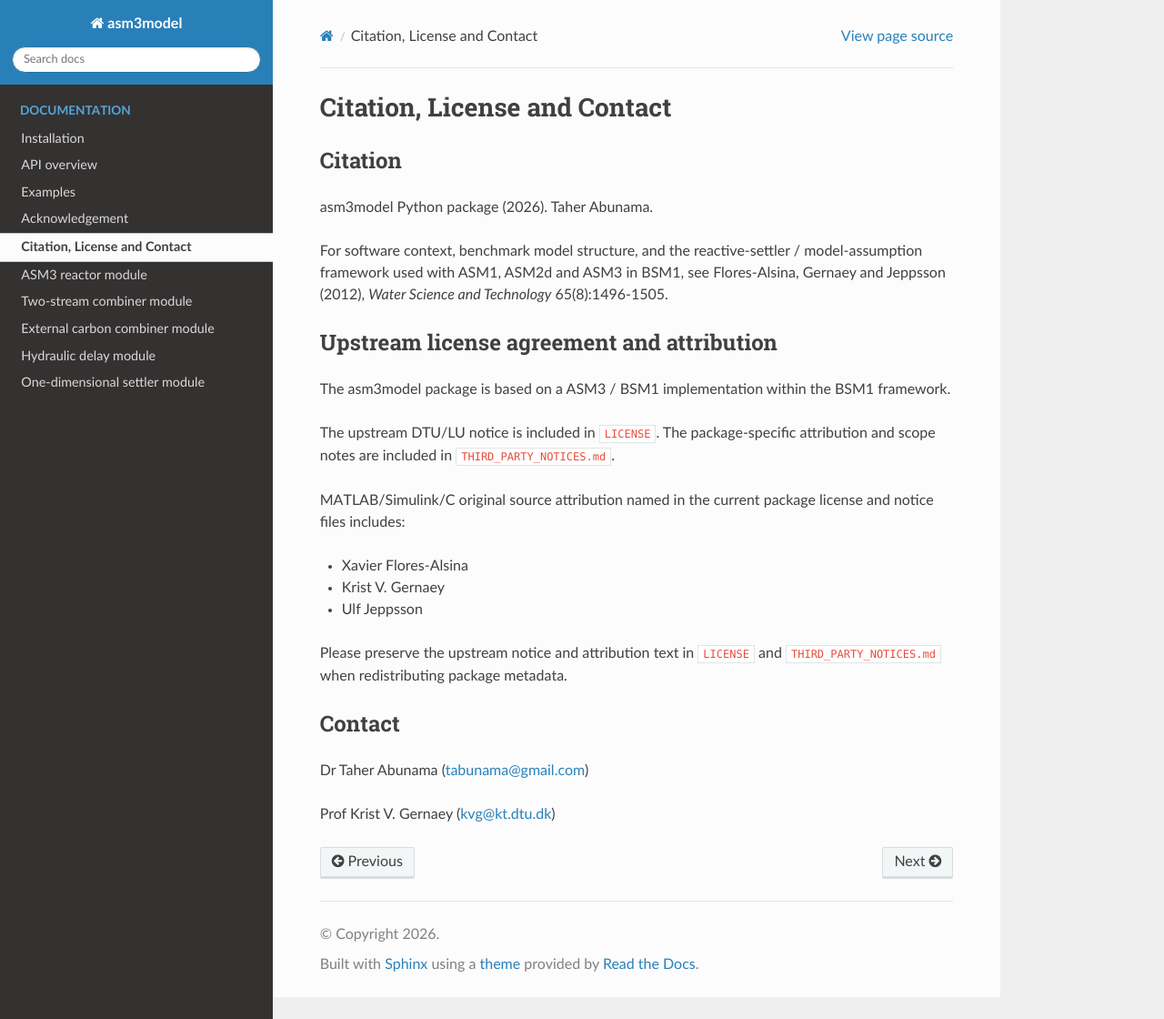
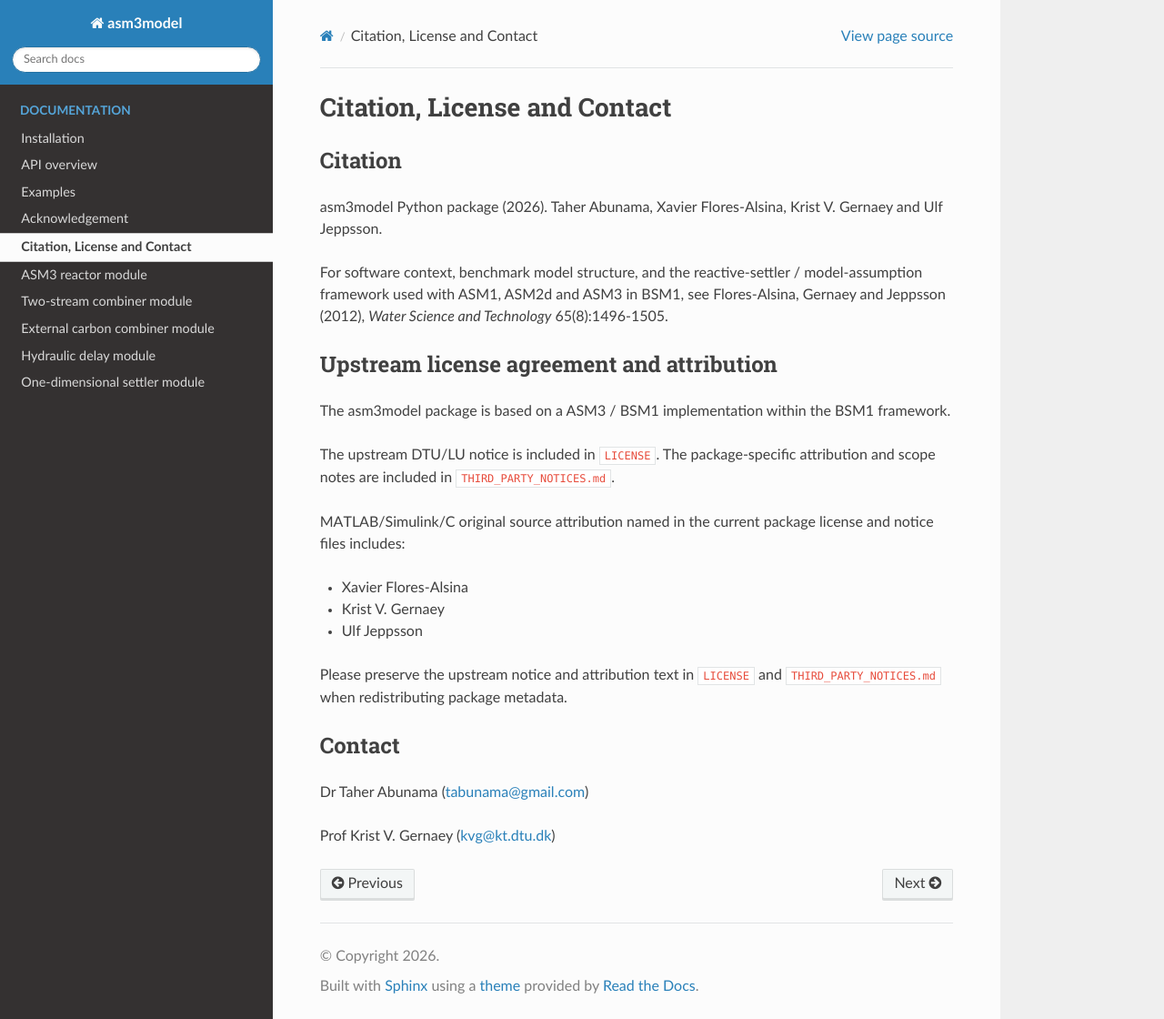
Before and after one commit to tabunama/asm3model, a Sphinx documentation site: the page built from docs/source/citation_license_contact.rst, in a window 1280 px wide and 1120 px high. Shown: the whole window at 91% size. Built offline with Sphinx 7.4.7 and the Read the Docs theme 3.1.0, drawn with Linux system fonts in a browser that asks for light colours.

Commit message:
Update docs

```diff
--- a/docs/source/citation_license_contact.rst
+++ b/docs/source/citation_license_contact.rst
@@ -4,7 +4,7 @@ Citation, License and Contact
 Citation
 --------
 
-asm3model Python package (2026). Taher Abunama.
+asm3model Python package (2026). Taher Abunama, Xavier Flores-Alsina, Krist V. Gernaey and Ulf Jeppsson.
 
 For software context, benchmark model structure, and the reactive-settler / model-assumption framework used with ASM1, ASM2d and ASM3 in BSM1, see Flores-Alsina, Gernaey and Jeppsson (2012), *Water Science and Technology* 65(8):1496-1505.
 
```
Also changed, not shown: 4 other files.
